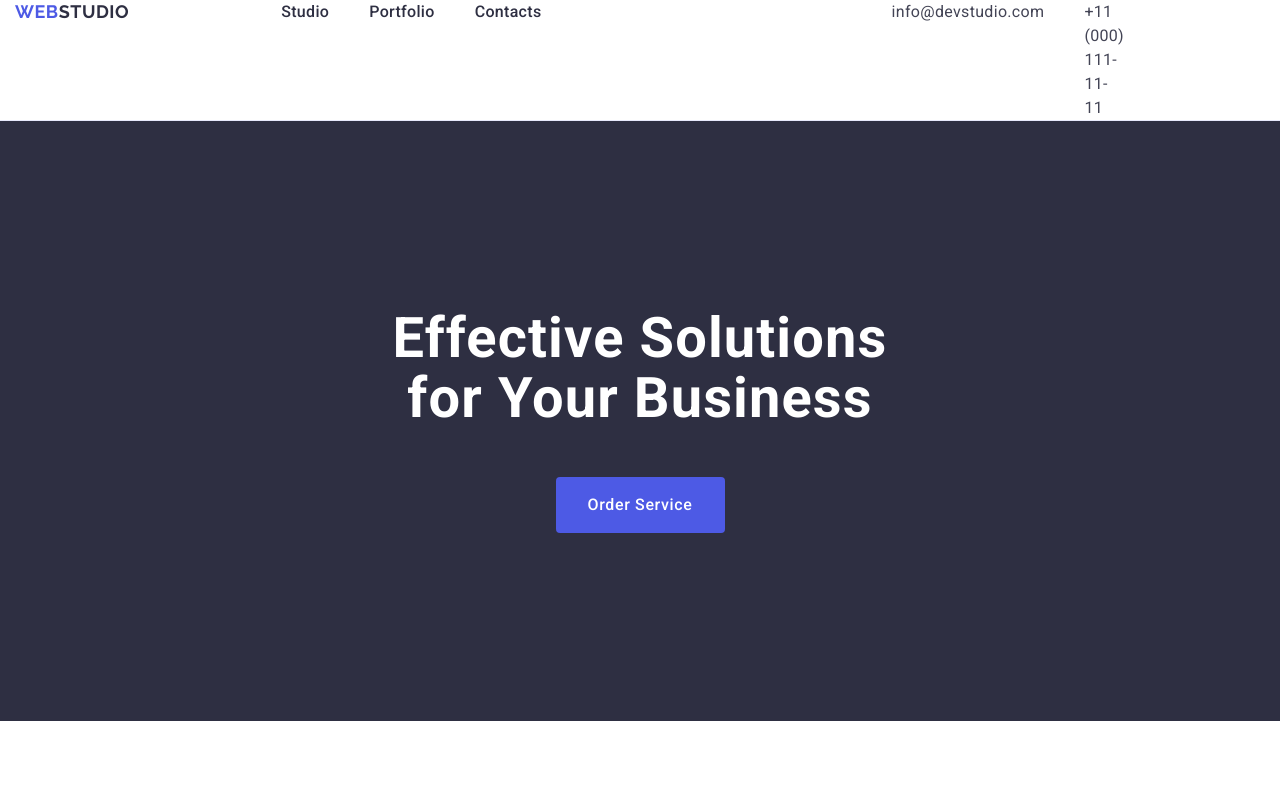
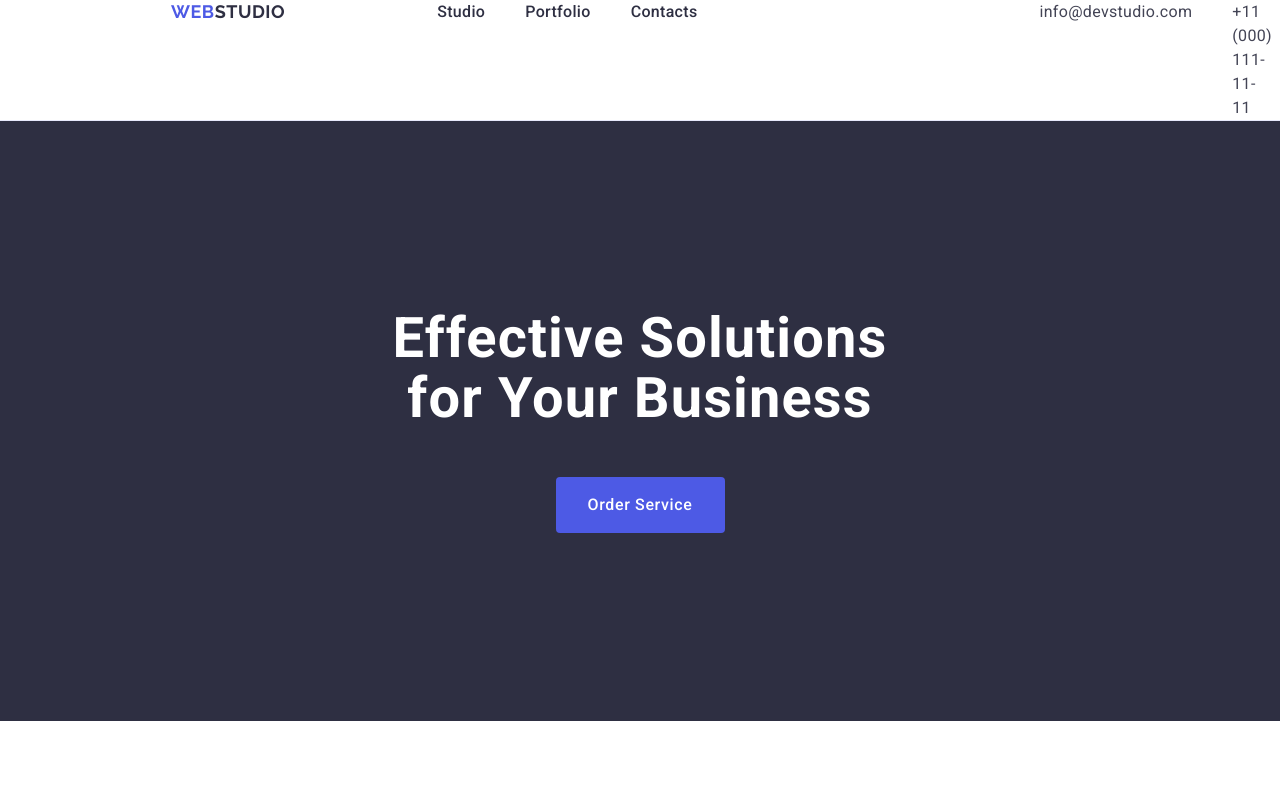
Before and after one commit to Yura-Chek/goit-markup-hw-03, a plain HTML site: page index.html in a window 1280 px wide. Shown: the top 800 px of the page. Drawn offline with nearby package versions, Linux system fonts and the light colour scheme.

Commit message:
change header 2

```diff
--- a/css/styles.css
+++ b/css/styles.css
@@ -49,6 +49,7 @@ ul {
   max-width: 1158px;
   margin-left: 156px;
   margin-right: 156px;
+  padding: 0 15px;
 }
 
 .header {
@@ -58,12 +59,6 @@ ul {
 .navigat {
   display: flex;
   align-items: center;
-}
-
-.container-navigat {
-  width: 1158px;
-  margin: 0 auto;
-  padding: 0 15px;
 }
 
 .nav-menu {
--- a/index.html
+++ b/index.html
@@ -23,7 +23,7 @@
     <div class="wraper">
       <header class="header">
         <div class="nav-menu">
-          <div class="container-navigat">
+          <div class="container">
             <nav class="navigat">
               <a href="./index.html" class="nav"
                 >Web<span class="logo-studio">Studio</span>
```
